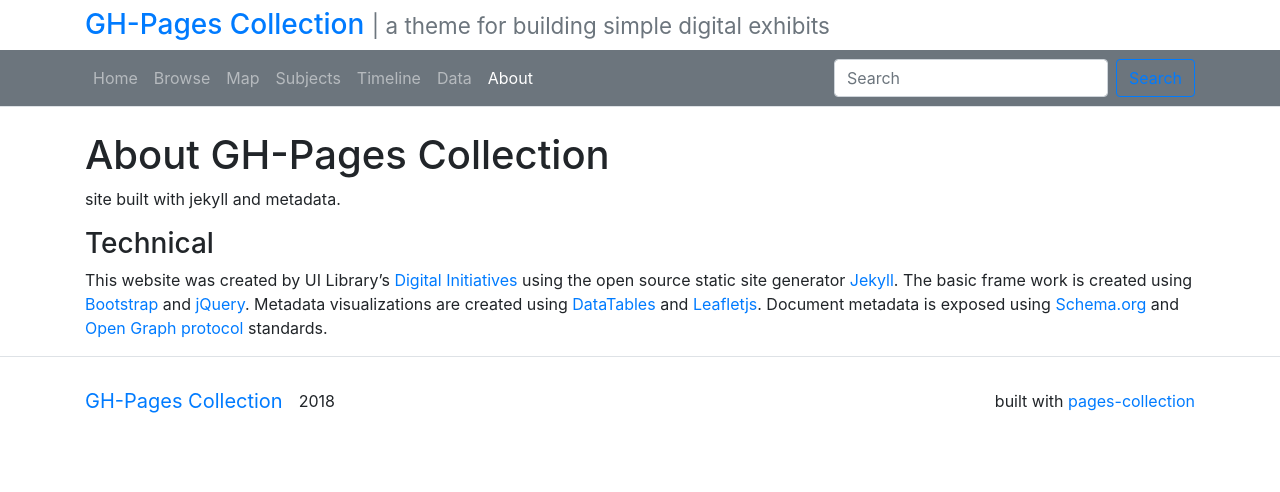
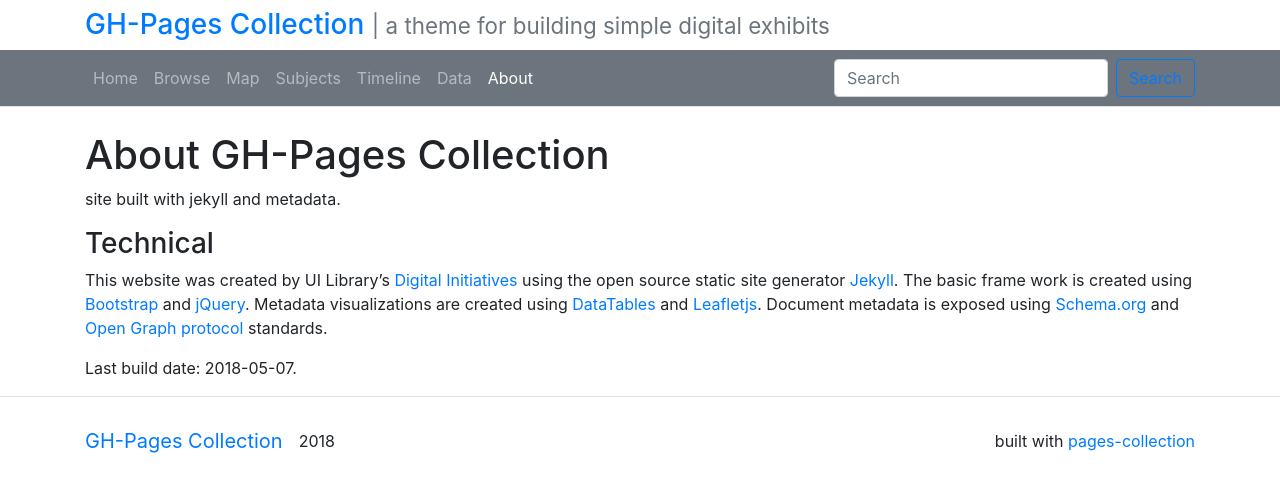
Before and after one commit to uidaholib/pages-collection, a Jekyll site: the page built from about.md, in a window 1280 px wide. Shown: the top 492 px of the page. Built offline with Jekyll 4.4.1, drawn with Linux system fonts in a browser that asks for light colours.

Commit message:
add last build date

```diff
--- a/about.md
+++ b/about.md
@@ -13,3 +13,5 @@ This website was created by UI Library's [Digital Initiatives](https://www.lib.u
 The basic frame work is created using [Bootstrap](https://getbootstrap.com/) and [jQuery](https://jquery.com/).
 Metadata visualizations are created using [DataTables](https://datatables.net/) and [Leafletjs](http://leafletjs.com/).
 Document metadata is exposed using [Schema.org](http://schema.org) and [Open Graph protocol](http://ogp.me/) standards.
+
+Last build date: {{ site.time | date: "%Y-%m-%d" }}.
```
